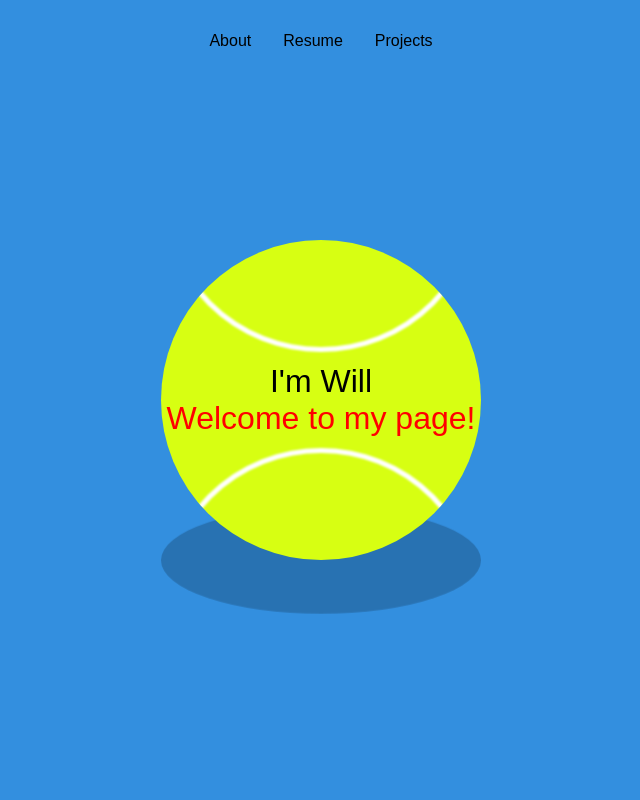
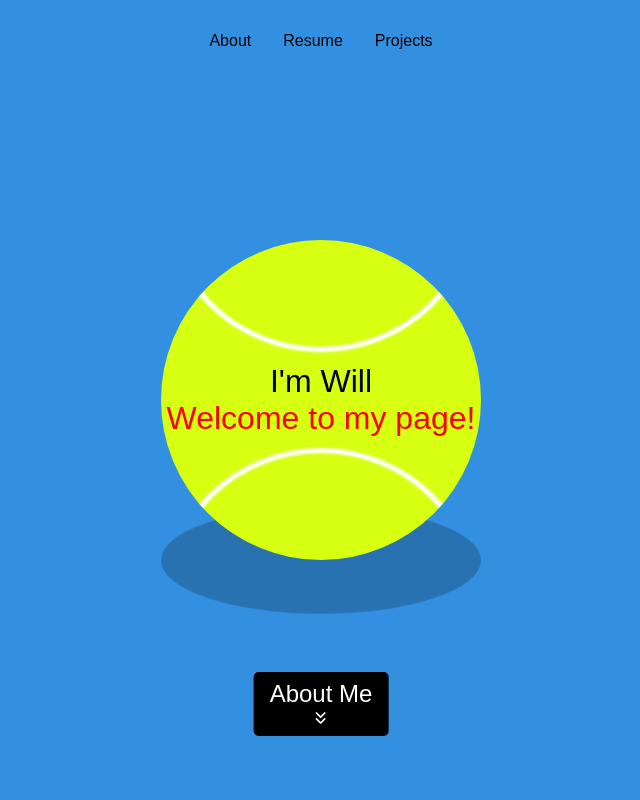
Before and after one commit to squilliam34/website, a React app: page / in a window 1280 px wide. Shown: the top 800 px of the page, without its empty margins (319-959 px from the left). Built offline with nearby package versions, Linux system fonts and the light colour scheme; the HTML template or start-up script is replaced by a standard one.

Commit message:
css for scroll button

```diff
--- /dev/null
+++ b/src/css/scoll.css
@@ -0,0 +1,18 @@
+
+.about-button {
+    position: absolute;
+    top: calc(100vh - 8rem);
+    left: 50%;
+    transform: translateX(-50%);
+    font-size: 1.5rem;
+    color: #fff;
+    text-decoration: none;
+    background-color: #000;
+    padding: 0.5rem 1rem;
+    border-radius: 5px;
+    transition: background-color 0.3s ease;
+}
+
+.about-button:hover {
+    background-color: rgb(0, 0, 0, 0.5);
+  }
--- a/src/css/styles.css
+++ b/src/css/styles.css
@@ -84,7 +84,7 @@ main {
     margin-top: 50rem;
   }
 
-.social-profiles {
+.margin-top {
     margin-top: 1.5rem;
 }
 
@@ -111,3 +111,11 @@ main {
 .margin-bottom {
     margin-bottom: 5rem;
 }
+.center-align {
+    align-items: center;
+    justify-content: center;
+}
+
+.column {
+    flex-direction: column;
+}
--- a/src/pages/About/aboutPage.tsx
+++ b/src/pages/About/aboutPage.tsx
@@ -4,8 +4,10 @@ import Header from "../../components/Header";
 import About from "../../components/About";
 import Slideshow from "../../components/Slideshow";
 import TennisBall from "../../components/TennisBall";
+import ScrollButton from "../../components/ScrollButton";
 import "../../css/styles.css";
 import "../../css/tennis.css";
+import "../../css/scoll.css";
 
 const App: React.FC = () => (
   <div>
@@ -13,6 +15,9 @@ const App: React.FC = () => (
     <main>
       <div>
         <TennisBall />
+        <div className="about-button">
+          <ScrollButton />
+        </div>
       </div>
       <div className="flex wrapper margin-bottom">
         <About />
```
